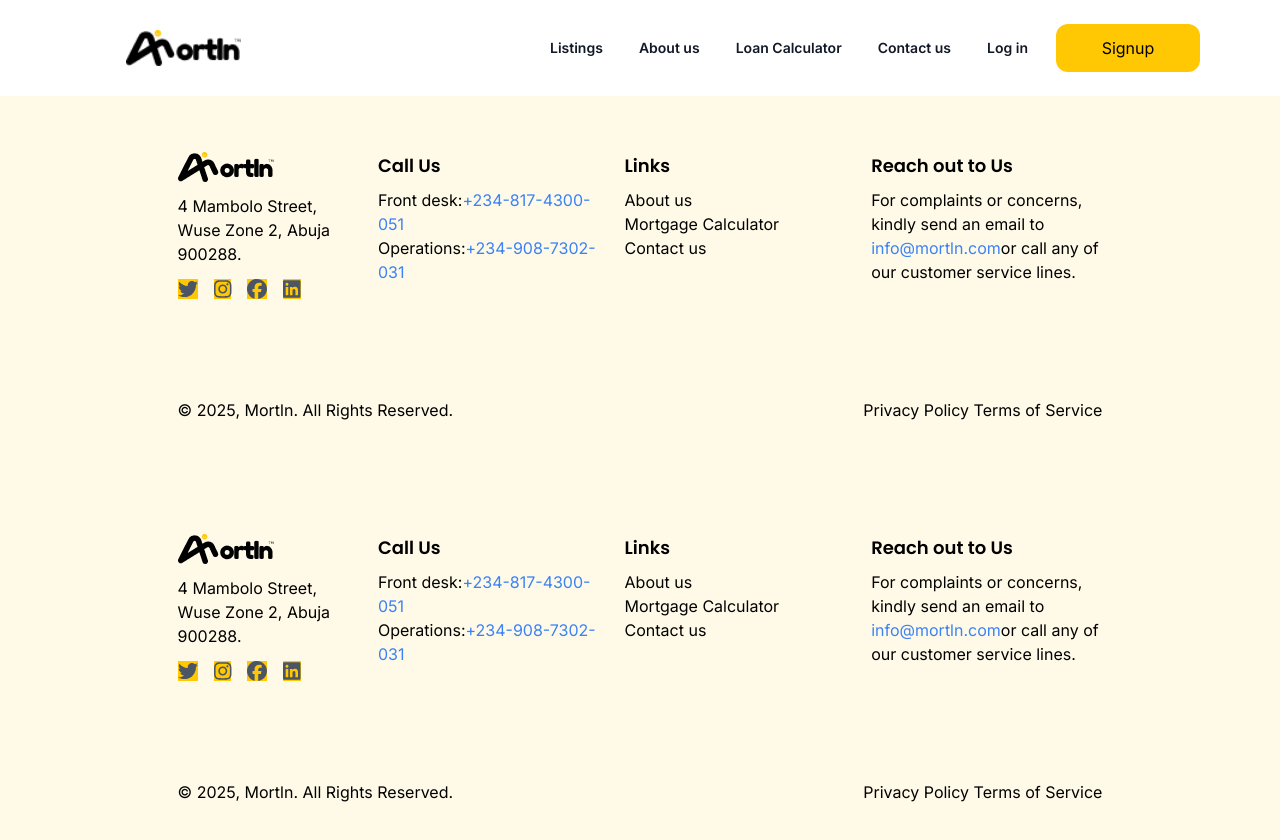
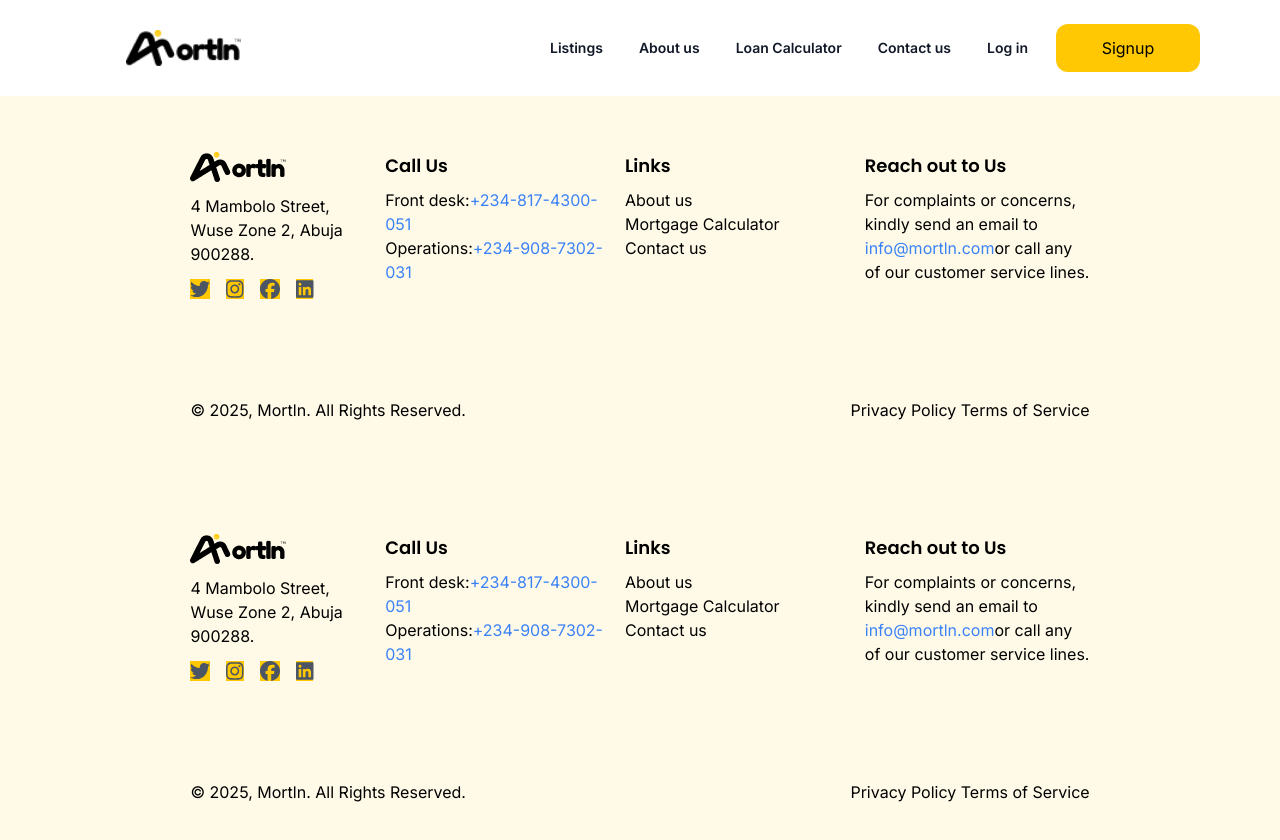
Before and after one commit to iOtele/git-demo-mortin, a React (Vite) app: page /footer in a window 1280 px wide. Shown: the top 840 px of the page. Built offline with nearby package versions, Linux system fonts and the light colour scheme; no server answers.

Commit message:
First commit

```diff
--- a/src/Pages/About.jsx
+++ b/src/Pages/About.jsx
@@ -7,7 +7,7 @@ const About = () => {
     <>
       <div className="flex flex-col">
         <div className="relative flex flex-col w-full h-[90svh] bg-cover bg-center text-white bg-[url(assets/bg-about.png)]">
-          <div className="absolute bottom-[10%] md:top-[28%] md:right-[8%]  md:w-[35%] px-5  ">
+          <div className="absolute bottom-[10%] md:top-[28%] md:right-[8%] md:w-[35%] px-5  ">
             <h1 className="font-poppins text-3xl md:text-5xl text-left sm:font-medium">
               We Grant Wishes
             </h1>
--- a/src/Pages/Footer.jsx
+++ b/src/Pages/Footer.jsx
@@ -11,8 +11,8 @@ import logo from "../assets/logo.png";
 const Footer = () => {
   return (
     <footer
-      className="bg-faded-secondary flex flex-col   p-8
-   mx-auto py-14 px-[2%] sm:px-[12%] font-Poppins   bg-cover bg-right  w-full  "
+      className="bg-faded-secondary flex flex-col p-8
+   mx-auto py-14 px-[2%] sm:px-[13%] font-Poppins   bg-cover bg-right  w-full  "
     >
       <div className="container mx-auto flex flex-wrap justify-between px-6">
         <div className="w-full md:w-1/5 mb-6 md:mb-0">
--- a/src/Pages/Listing.jsx
+++ b/src/Pages/Listing.jsx
@@ -7,7 +7,7 @@ import Special from "../Components/Special";
 const Listing = () => {
   return (
     <>
-      <div className="relative h-[50vh] flex flex-col items-center justify-center text-white text-center bg-cover bg-center bg-no-repeat bg-[url('assets/bg-Listing.png')] ">
+      <div className="relative h-[50vh] flex flex-col items-center justify-center text-white text-center bg-cover bg-center bg-no-repeat bg-[url(assets/bg-Listing.png)] ">
         <div class="absolute inset-0 bg-blue-950 bg-opacity-50"></div>
         <h1 className="text-4xl md:text-5xl text-white font-bold mb-6 sm:z-20 ">
           Let’s help you find your new home
```
